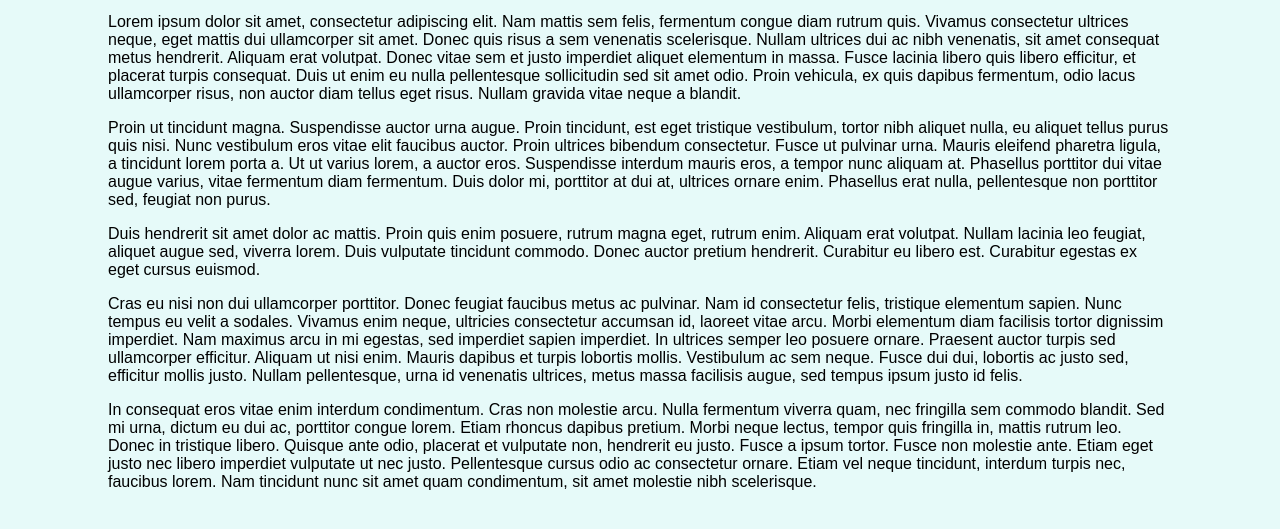
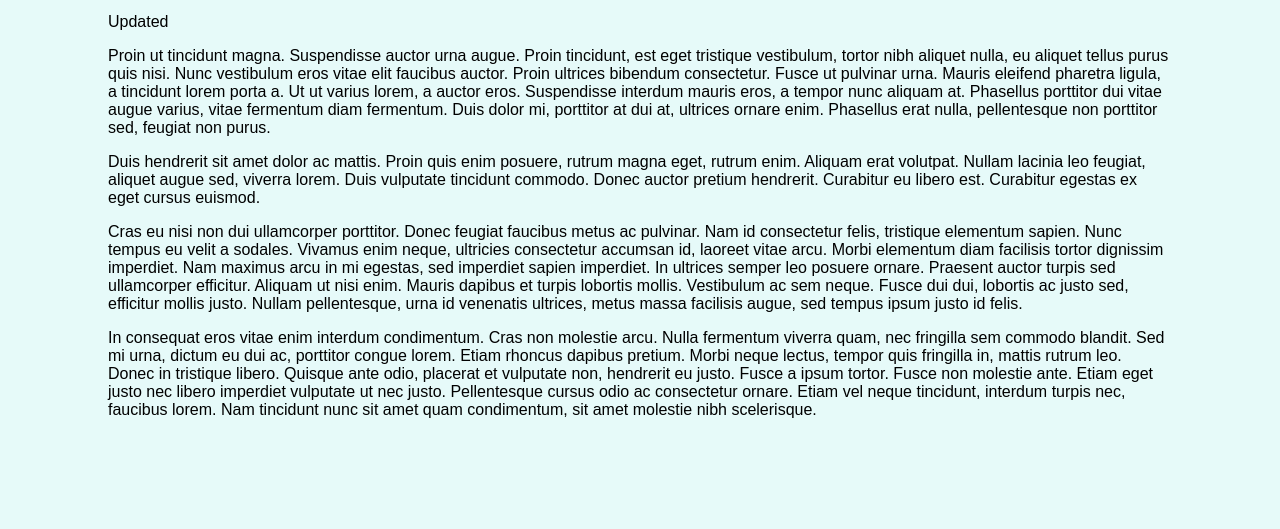
Before and after one commit to Drakomire/Drakomire.github.io, a plain HTML site: page index.html in a window 1280 px wide. Shown: the part 119-648 px from the top of the page. Drawn offline with Linux system fonts and the light colour scheme.

Commit message:
Update index.html

```diff
--- a/index.html
+++ b/index.html
@@ -25,8 +25,8 @@
   <script src='https://www.google.com/recaptcha/api.js'></script>
 
 <p>
-Lorem ipsum dolor sit amet, consectetur adipiscing elit. Nam mattis sem felis, fermentum congue diam rutrum quis. Vivamus consectetur ultrices neque, eget mattis dui ullamcorper sit amet. Donec quis risus a sem venenatis scelerisque. Nullam ultrices dui ac nibh venenatis, sit amet consequat metus hendrerit. Aliquam erat volutpat. Donec vitae sem et justo imperdiet aliquet elementum in massa. Fusce lacinia libero quis libero efficitur, et placerat turpis consequat. Duis ut enim eu nulla pellentesque sollicitudin sed sit amet odio. Proin vehicula, ex quis dapibus fermentum, odio lacus ullamcorper risus, non auctor diam tellus eget risus. Nullam gravida vitae neque a blandit.
-</p>
+Updated
+  </p>
 <p>
 Proin ut tincidunt magna. Suspendisse auctor urna augue. Proin tincidunt, est eget tristique vestibulum, tortor nibh aliquet nulla, eu aliquet tellus purus quis nisi. Nunc vestibulum eros vitae elit faucibus auctor. Proin ultrices bibendum consectetur. Fusce ut pulvinar urna. Mauris eleifend pharetra ligula, a tincidunt lorem porta a. Ut ut varius lorem, a auctor eros. Suspendisse interdum mauris eros, a tempor nunc aliquam at. Phasellus porttitor dui vitae augue varius, vitae fermentum diam fermentum. Duis dolor mi, porttitor at dui at, ultrices ornare enim. Phasellus erat nulla, pellentesque non porttitor sed, feugiat non purus.
 </p>
```
